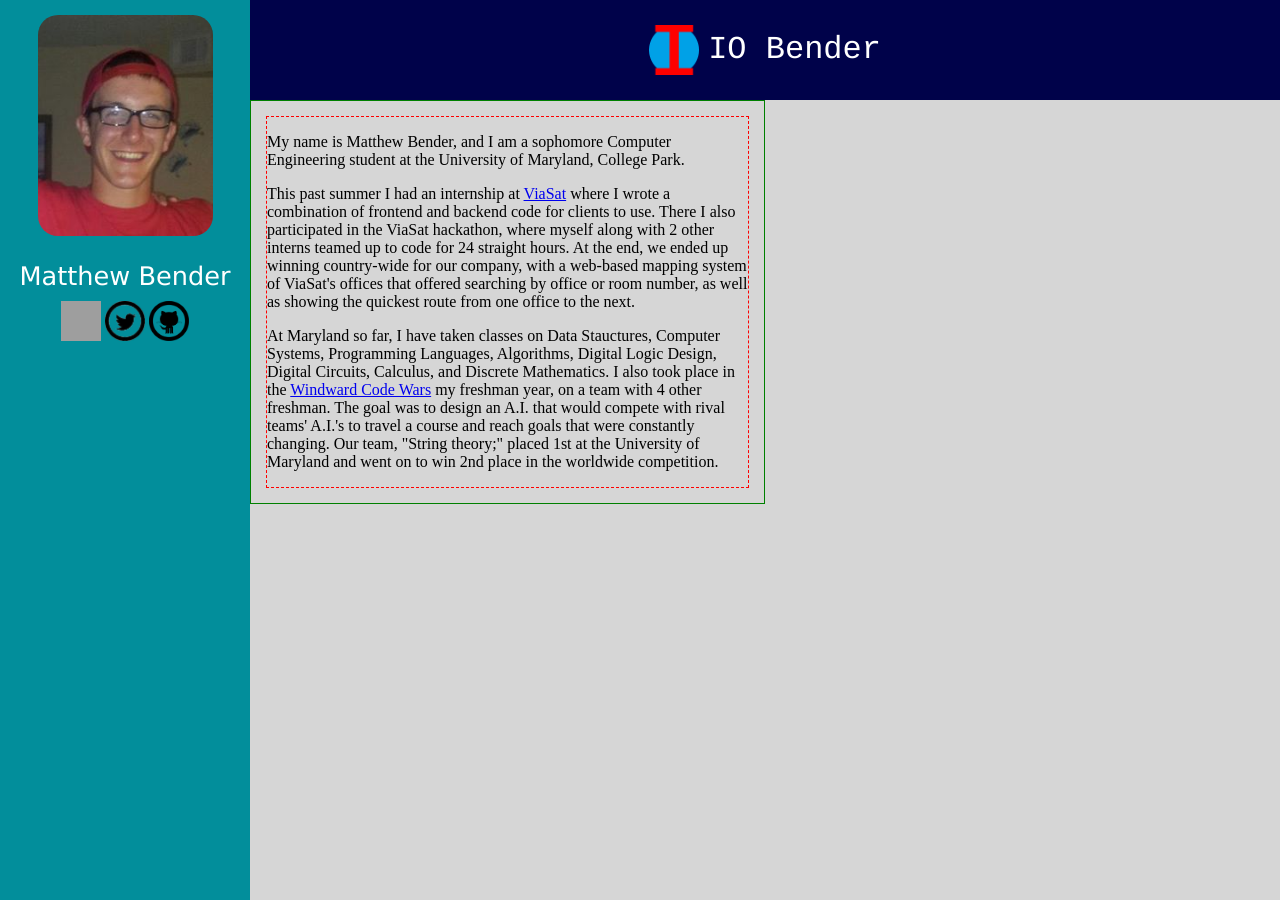
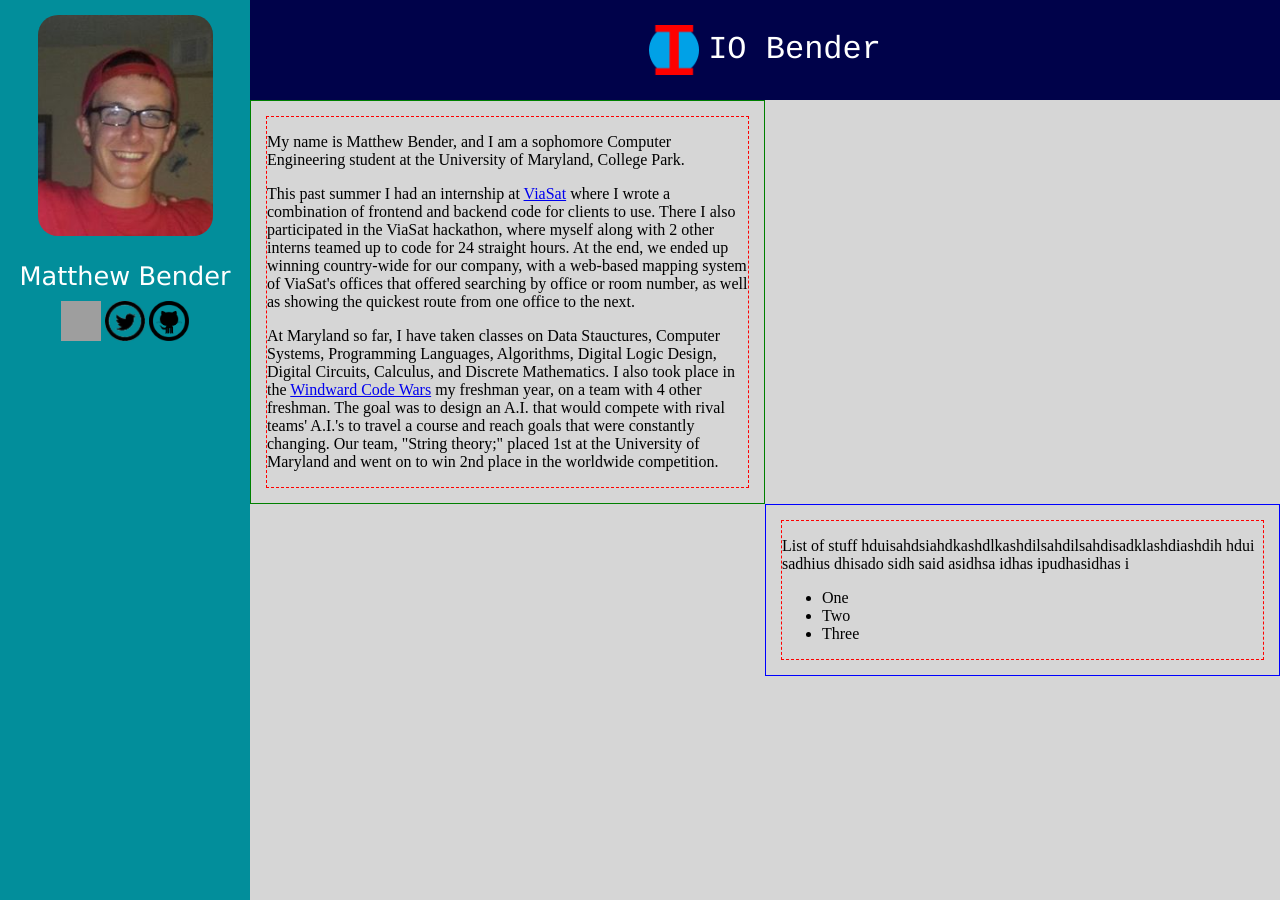
Before and after one commit to iobender/IOBender, a PHP site: page /dev/index.html in a window 1280 px wide. Run offline with PHP 8.4, Linux system fonts and the light colour scheme; grey boxes are pictures that could not be loaded.

Commit message:
Saved state

```diff
--- a/dev/index.css
+++ b/dev/index.css
@@ -51,11 +51,23 @@ div {
 #content-text-wrapper {
 	border: 1px green solid;
 	margin-right: 50%;
-	display: inline-block;
+	float: left;
+	display: inline;
 }
 
 #content-text {
 	border: 1px red dashed;
 	margin: 15px;
-	display: inline-block;
 }
+
+#content-list-wrapper {
+	border: 1px blue solid;
+	margin-left: 50%;
+	float: right;
+	display: inline;
+}
+
+#content-list {
+	border: 1px red dashed;
+	margin: 15px;
+}
--- a/dev/index.html
+++ b/dev/index.html
@@ -26,6 +26,15 @@
 			<p>This past summer I had an internship at <a href="https://www.viasat.com">ViaSat</a> where I wrote a combination of frontend and backend code for clients to use. There I also participated in the ViaSat hackathon, where myself along with 2 other interns teamed up to code for 24 straight hours. At the end, we ended up winning country-wide for our company, with a web-based mapping system of ViaSat's offices that offered searching by office or room number, as well as showing the quickest route from one office to the next.</p>
 			<p>At Maryland so far, I have taken classes on Data Stauctures, Computer Systems, Programming Languages, Algorithms, Digital Logic Design, Digital Circuits, Calculus, and Discrete Mathematics. I also took place in the <a href="https://www.windward.net/code-war/">Windward Code Wars</a> my freshman year, on a team with 4 other freshman. The goal was to design an A.I. that would compete with rival teams' A.I.'s to travel a course and reach goals that were constantly changing. Our team, "String theory;" placed 1st at the University of Maryland and went on to win 2nd place in the worldwide competition.</p>
 		</div></div>
+
+		<div id="content-list-wrapper"><div id="content-list">
+			<p>List of stuff hduisahdsiahdkashdlkashdilsahdilsahdisadklashdiashdih hdui sadhius dhisado sidh said asidhsa idhas ipudhasidhas i</p>
+			<ul>
+				<li>One</li>
+				<li>Two</li>
+				<li>Three</li>
+			</ul>
+		</div></div>
 	</div>
 </body>
 </html>
```
